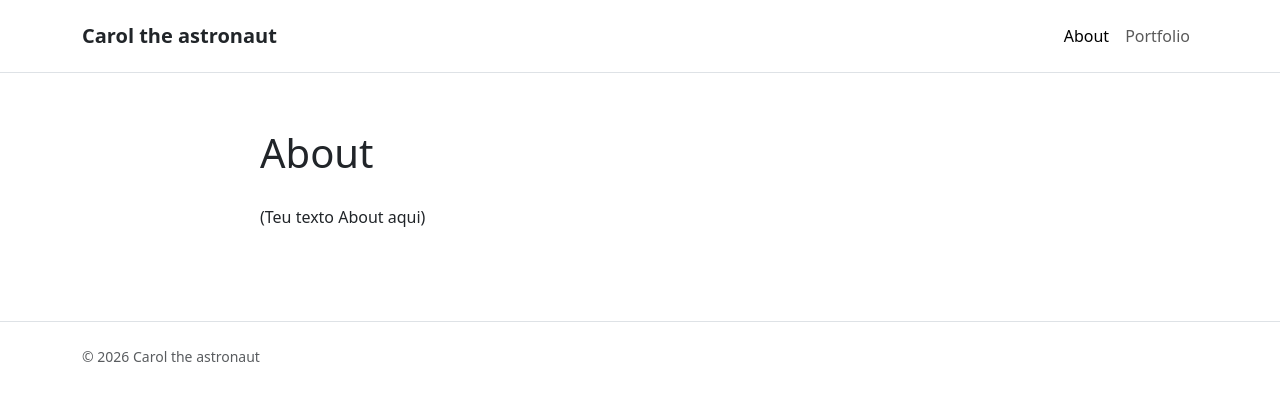
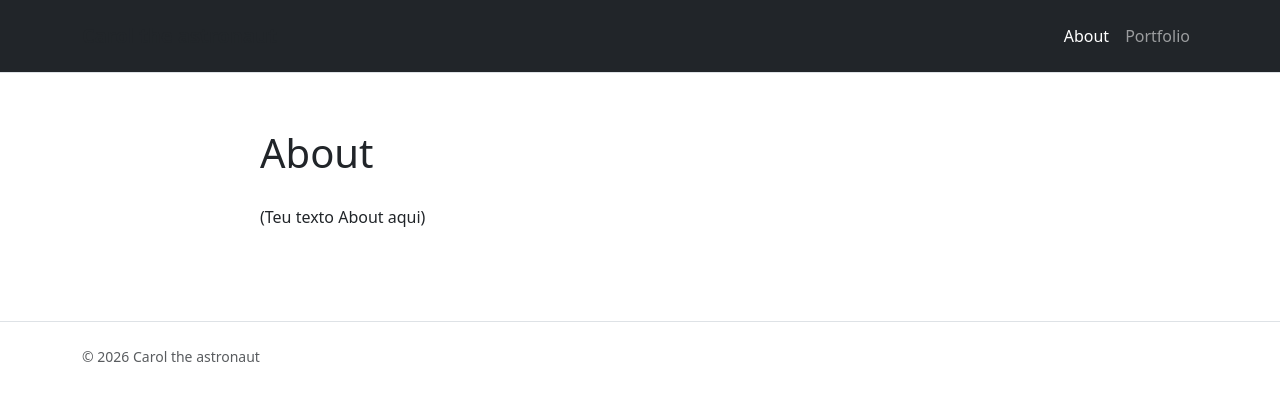
Before and after one commit to caroltheastronaut/blog, a Jekyll site: the page built from index.md, in a window 1280 px wide. Shown: the top 401 px of the page. Built offline with Jekyll 4.4.1, drawn with Linux system fonts in a browser that asks for light colours.

Commit message:
Update header.html

```diff
--- a/_includes/header.html
+++ b/_includes/header.html
@@ -1,5 +1,5 @@
 <header class="border-bottom">
-  <nav class="navbar navbar-expand-lg bg-body">
+  <nav class="navbar navbar-expand-lg bg-dark navbar-dark">
     <div class="container py-2">
       <a class="navbar-brand fw-semibold text-dark text-decoration-none" href="{{ '/' | relative_url }}">
         {{ site.title | escape }}
```
